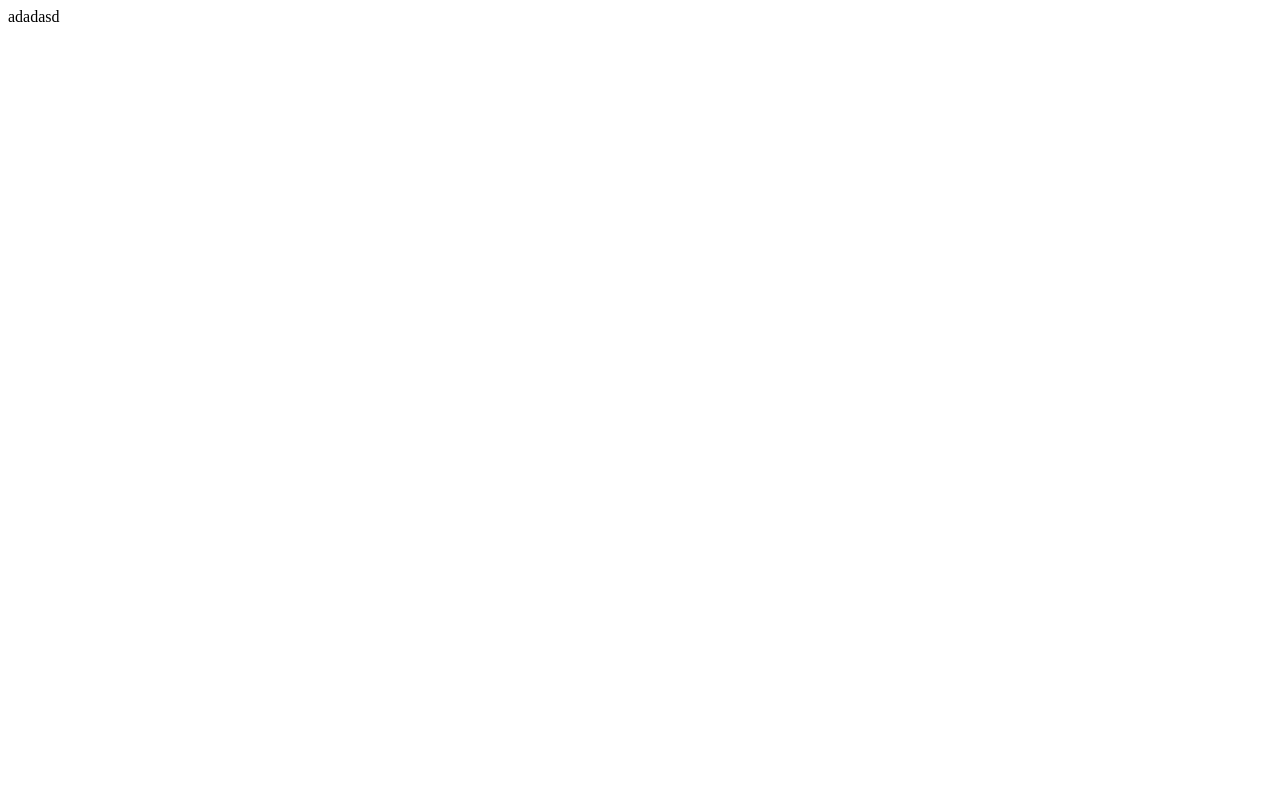
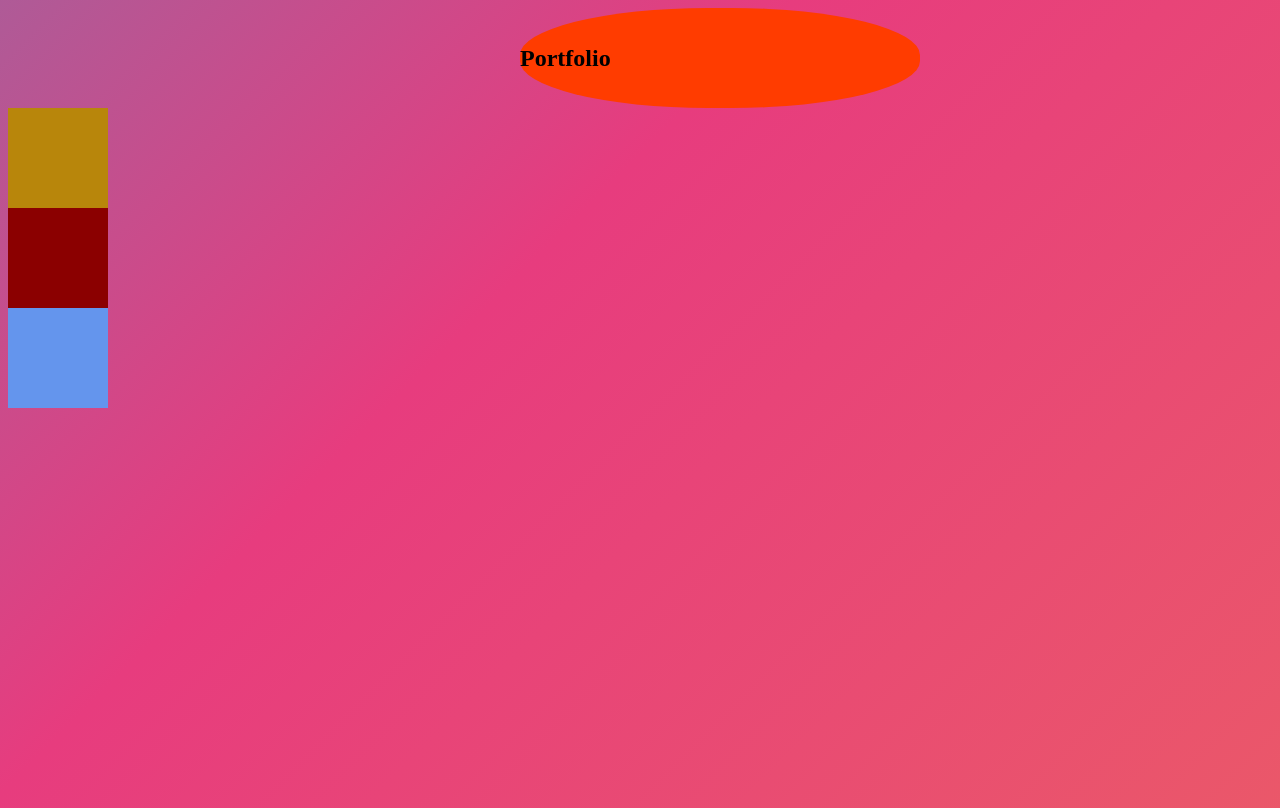
Before and after one commit to Mi102/Mi102.github.io, a plain HTML site: page index.html in a window 1280 px wide. Drawn offline with Linux system fonts and the light colour scheme.

Commit message:
Extra extra branch (#3)
* Update index.html

* css toevoegd

* colors

* git error update

* error

```diff
--- /dev/null
+++ b/css/main.css
@@ -0,0 +1,59 @@
+nav{
+    width: 400px;
+    height: 100px;
+    background-color: #ff3c00;
+    margin-left: 40%;
+    border-radius: 47%;
+    align-content: center;
+}
+
+col-1{
+    width: 1000px;
+    height: 100px;
+    background-color: rgb(116, 126, 124);
+    margin-left: 50%;
+}
+
+header{
+    height: 100px;
+    width: 100px;
+    background-color: cornflowerblue;
+
+}
+
+
+main{
+    height: 100px;
+    width: 100px;
+    background-color: darkgoldenrod;
+}
+footer{
+    height: 100px;
+    width: 100px;
+    background-color: darkred;
+}
+
+
+
+html, body {
+    width: 100%;
+    height:100%;
+  }
+
+  body {
+      background: linear-gradient(-45deg, #ee7752, #e73c7e, #23a6d5, #23d5ab);
+      background-size: 400% 400%;
+      animation: gradient 15s ease infinite;
+  }
+
+  @keyframes gradient {
+      0% {
+          background-position: 0% 50%;
+      }
+      50% {
+          background-position: 100% 50%;
+      }
+      100% {
+          background-position: 0% 50%;
+      }
+  }
--- a/index.html
+++ b/index.html
@@ -5,12 +5,37 @@
     <meta http-equiv="X-UA-Compatible" content="IE=edge">
     <meta name="viewport" content="width=device-width, initial-scale=1.0">
     <title>Document</title>
+    <link rel="stylesheet" href="css/main.css">
 
 </head>
 <body>
-    <div>
-        adadasd
-    </div>
+    <nav>
+
+        <div class=col-1>
+            <h1>Portfolio</h1>
+
+        </div>
+
+    </nav>
+
+    <main>
+
+
+
+
+    </main>
+
+    <footer>
+
+    </footer>
+
+    <header>
+        <div class=col-2>
+
+        </div>
+
+    </header>
+
 
 </body>
 </html>
```
